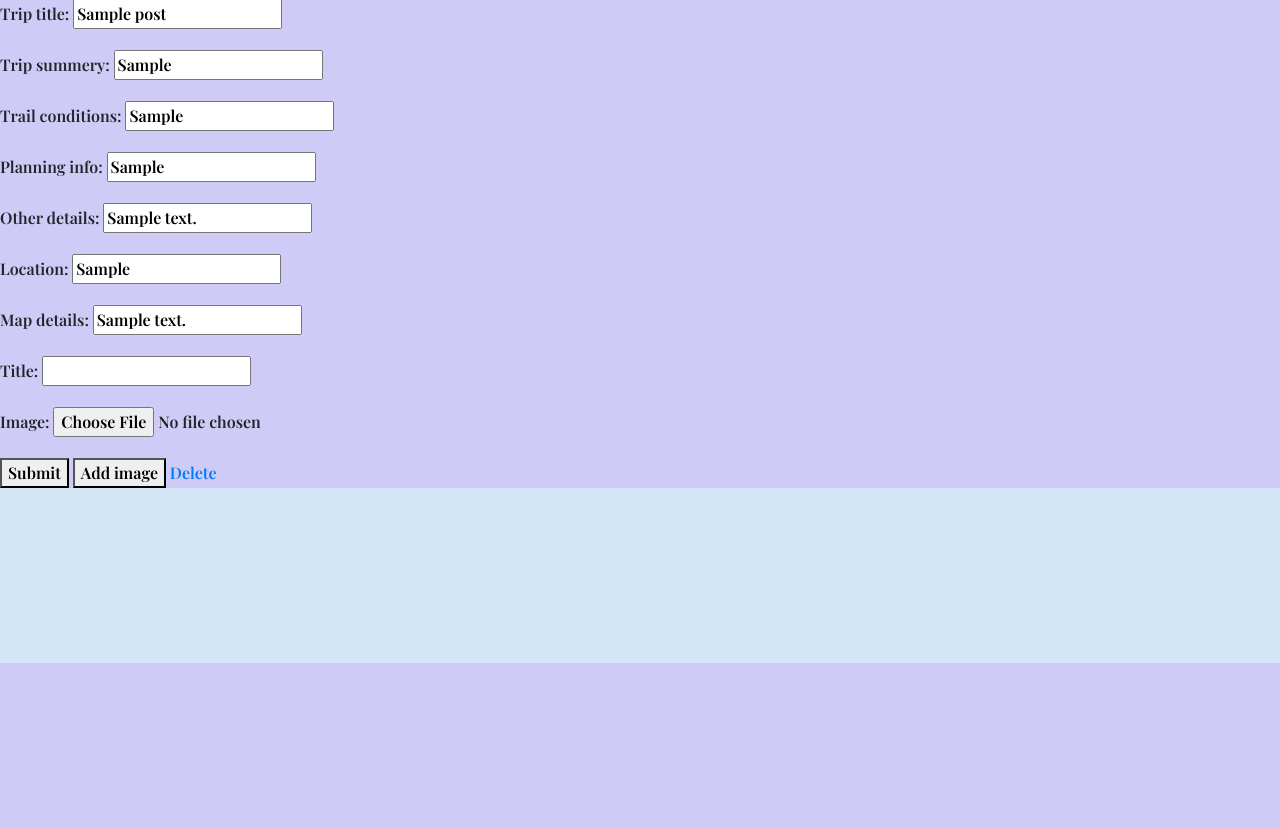
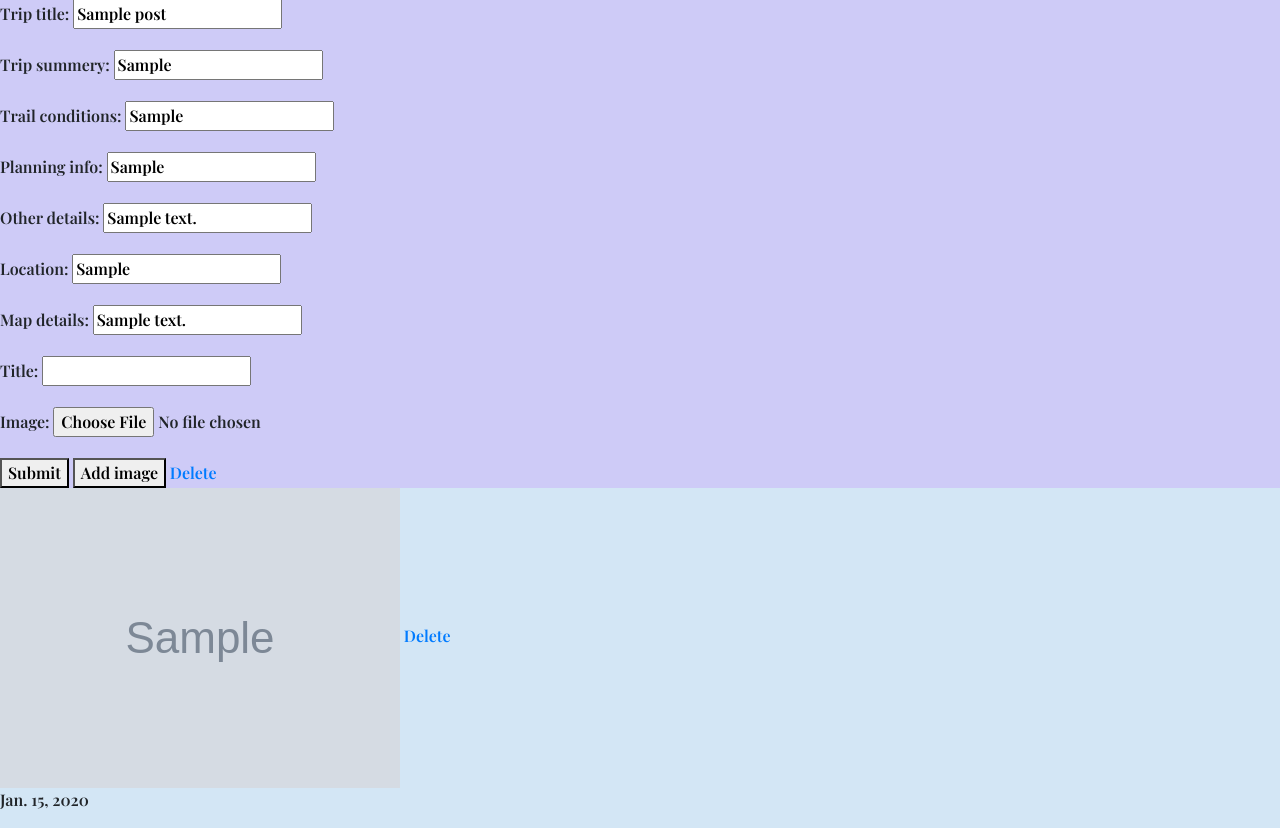
Before and after one commit to csovu/Traverse, a Django app: page /editpost/1/ in a window 1280 px wide. Shown: the part 137-965 px from the top of the page. Before the commit the page ends 800 px from the top, so only its background shows below. Run offline with Django 4.2, Linux system fonts and the light colour scheme; a user stored in the database is signed in; tables that the repository leaves empty hold one stand-in row (values such as "Sample post"); grey boxes marked "Sample" are stand-in pictures; some libraries are stand-ins or nearby versions.

Commit message:
images can be deleted from posts

```diff
--- a/Traverse/posts/urls.py
+++ b/Traverse/posts/urls.py
@@ -14,6 +14,7 @@ urlpatterns = [
     path("post/<int:id>/", views.SinglePost, name="singlepost"),
     path("editpost/<int:id>/", views.EditPost, name="editpost"),
     path("delete/<int:id>/", views.DeletePost, name="deletepost"),
+    path("deleteimage/<int:id>/", views.DeleteImage, name="deleteimage"),
 
     path("search/", views.SearchAll, name="search"),
 
--- a/Traverse/posts/views.py
+++ b/Traverse/posts/views.py
@@ -106,7 +106,6 @@ def DeletePost(request, id):
     user = get_user_model().objects.get(pk=request.user.id)
     post = Posts.objects.get(pk=id)
     if user == post.user:
-        # post = get_object_or_404(Posts, pk=id)
         post.delete()
     else:
         return render(request,'home.html')
@@ -121,3 +120,9 @@ def SearchAll(request):
         Q(trip_title__contains=query) | Q(trip_summery__contains=query)
     )
     return render(request, 'traverse/search_results.html',  {'object_list':object_list, 'users':users})
+
+@login_required
+def DeleteImage(request, id):
+    image = Image.objects.get(pk=id)
+    image.delete()
+    return HttpResponseRedirect(reverse('posts:all'))
--- a/Traverse/templates/traverse/create.html
+++ b/Traverse/templates/traverse/create.html
@@ -14,8 +14,9 @@
         <div class="image-form">
         {{ formset.as_p }}
         </div>
-    <button>Submit</button>
+
     <button id="add-image" type="button">Add image</button>
+    <button id="submit" type="button" >Submit</button>
     </form>
 </div>
 
--- a/Traverse/templates/traverse/editpost.html
+++ b/Traverse/templates/traverse/editpost.html
@@ -21,6 +21,14 @@
 
             </form>
         </div>
+        {% for image in post.image_set.all%}
+            {% if image.image%}
+                <img src="{{ image.image.url }}" alt="" style="max-height:300px">
+                <a href="{% url 'posts:deleteimage' image.id%}">Delete</a>
+            {% endif %}
+        <p id="post-date">{{post.date_posted}}</p>
+
+    {%endfor%}
 {% endif %}
 
 
```
Also changed, not shown: Traverse/media/images/canyon_o1cOtJz.jpeg (added), Traverse/media/images/canyon_vH2tyZT.jpeg (added), Traverse/media/images/profile_image_2q8kp89.jpeg (added), Traverse/media/images/profile_image_8qvESoV.jpeg (added), Traverse/media/images/spider_cjVCC3F.jpeg (added), Traverse/media/images/spider_hELagy4.jpeg (added), 1 other file.
